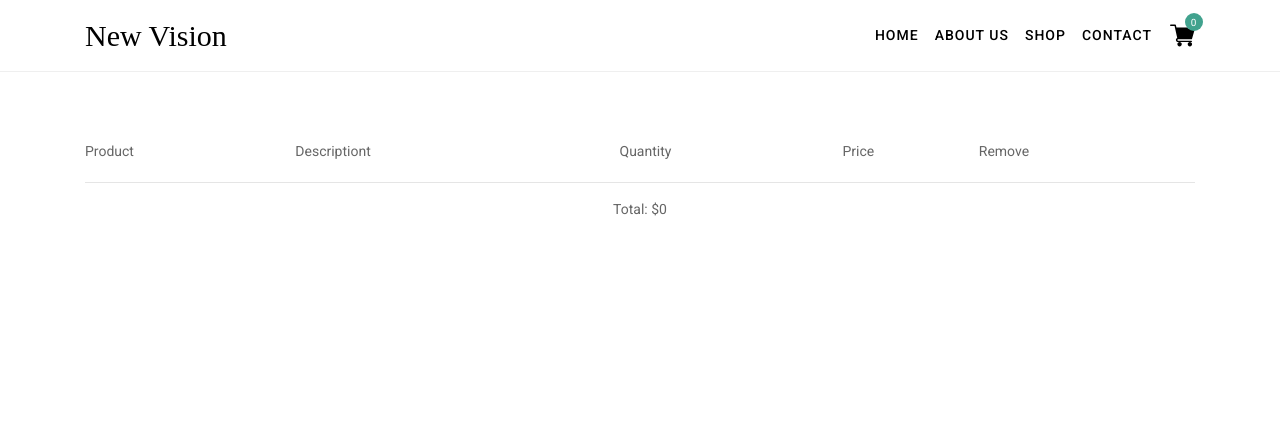
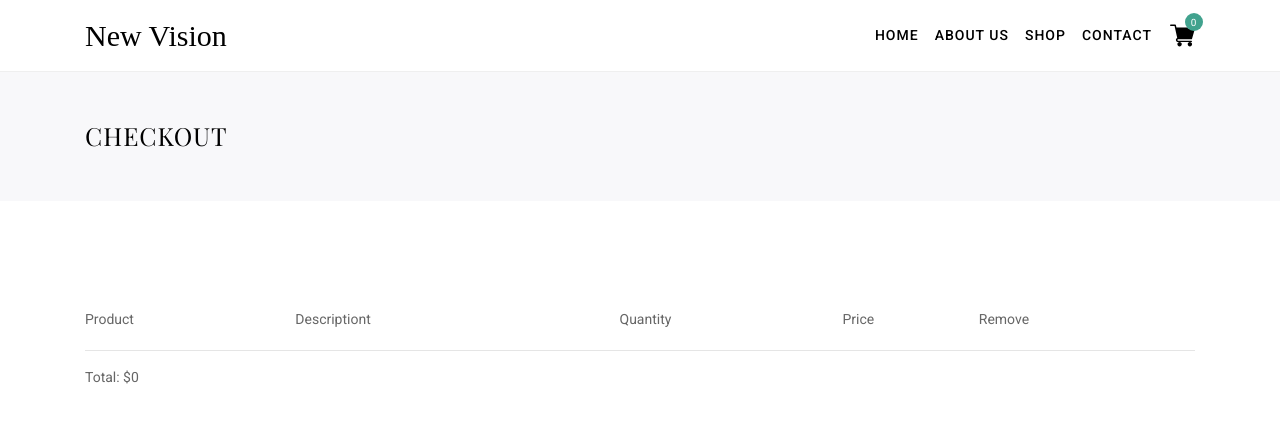
Before and after one commit to samir-mujanovic/clothing-shop, a React (Create React App) app: page /checkout in a window 1280 px wide. Shown: the top 422 px of the page. Built offline with nearby package versions, Linux system fonts and the light colour scheme; a web font is replaced by a local one.

Commit message:
some changes

```diff
--- a/src/components/CollectionOverview/CollectionOverview.js
+++ b/src/components/CollectionOverview/CollectionOverview.js
@@ -11,14 +11,16 @@ import "./CollectionOverview.styles.scss";
 
 const CollectionOverview = ({ collections }) => {
   return (
-    <div className="collections-overview">
+    <>
       <HeadingBlock title="Shop" />
-      <div className="container spacing-container">
-        {collections.map(({ id, ...otherCollectionProps }) => (
-          <CollectionPreview key={id} {...otherCollectionProps} />
-        ))}
+      <div className="collections-overview">
+        <div className="container">
+          {collections.map(({ id, ...otherCollectionProps }) => (
+            <CollectionPreview key={id} {...otherCollectionProps} />
+          ))}
+        </div>
       </div>
-    </div>
+    </>
   );
 };
 
--- a/src/components/CollectionOverview/CollectionOverview.styles.scss
+++ b/src/components/CollectionOverview/CollectionOverview.styles.scss
@@ -1,4 +1,3 @@
-.spacing-container {
-  padding-top: 80px;
-  padding-bottom: 80px;
+.collections-overview {
+  padding: 80px 0;
 }
--- a/src/pages/checkout/checkout.js
+++ b/src/pages/checkout/checkout.js
@@ -3,6 +3,7 @@ import { connect } from "react-redux";
 import { createStructuredSelector } from "reselect";
 
 import CheckoutItem from "../../components/CheckoutItem/CheckoutItem";
+import HeadingBlock from "../../components/HeadingBlock/HeadingBlock";
 
 import {
   selectCartItems,
@@ -13,8 +14,10 @@ import "./checkout.styles.scss";
 
 const CheckoutPage = ({ cartItems, total }) => {
   return (
+    <>
+      <HeadingBlock title="Checkout" />
+      <div className="checkout-page">
         <div className="container">
-      <div className="checkout-page">
           <div className="table-responsive">
             <table
               className="table"
@@ -41,6 +44,7 @@ const CheckoutPage = ({ cartItems, total }) => {
           </div>
         </div>
       </div>
+    </>
   );
 };
 
--- a/src/pages/checkout/checkout.styles.scss
+++ b/src/pages/checkout/checkout.styles.scss
@@ -1,9 +1,5 @@
 .checkout-page {
-  display: flex;
-  flex-direction: column;
-  align-items: center;
-  margin: 50px auto 0;
-
+  padding: 80px 0;
   table {
     th {
       padding: 20px 0;
--- a/src/pages/collection/collection.js
+++ b/src/pages/collection/collection.js
@@ -11,16 +11,18 @@ import "./collection.styles.scss";
 const CollectionPage = ({ collection }) => {
   const { title, items } = collection;
   return (
-    <div className="collection-page">
+    <>
       <HeadingBlock title={title} />
-      <div className="container spacing-container">
-        <div className="row items">
-          {items.map(item => (
-            <Collectionitem key={item.id} item={item} />
-          ))}
+      <div className="collection-page">
+        <div className="container">
+          <div className="row items">
+            {items.map(item => (
+              <Collectionitem key={item.id} item={item} />
+            ))}
+          </div>
         </div>
       </div>
-    </div>
+    </>
   );
 };
 
--- a/src/pages/collection/collection.styles.scss
+++ b/src/pages/collection/collection.styles.scss
@@ -1,4 +1,3 @@
-.spacing-container {
-  padding-top: 80px;
-  padding-bottom: 80px;
+.collection-page {
+  padding: 80px 0;
 }
```
Lines whose indentation alone changed are shown as unchanged.
